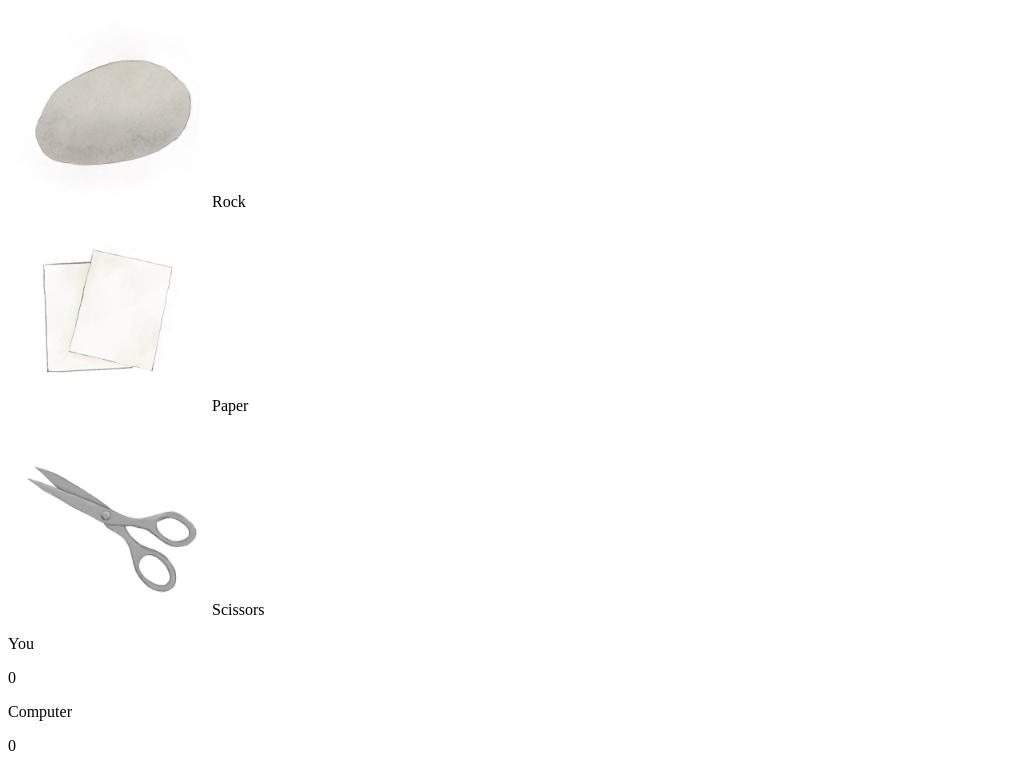
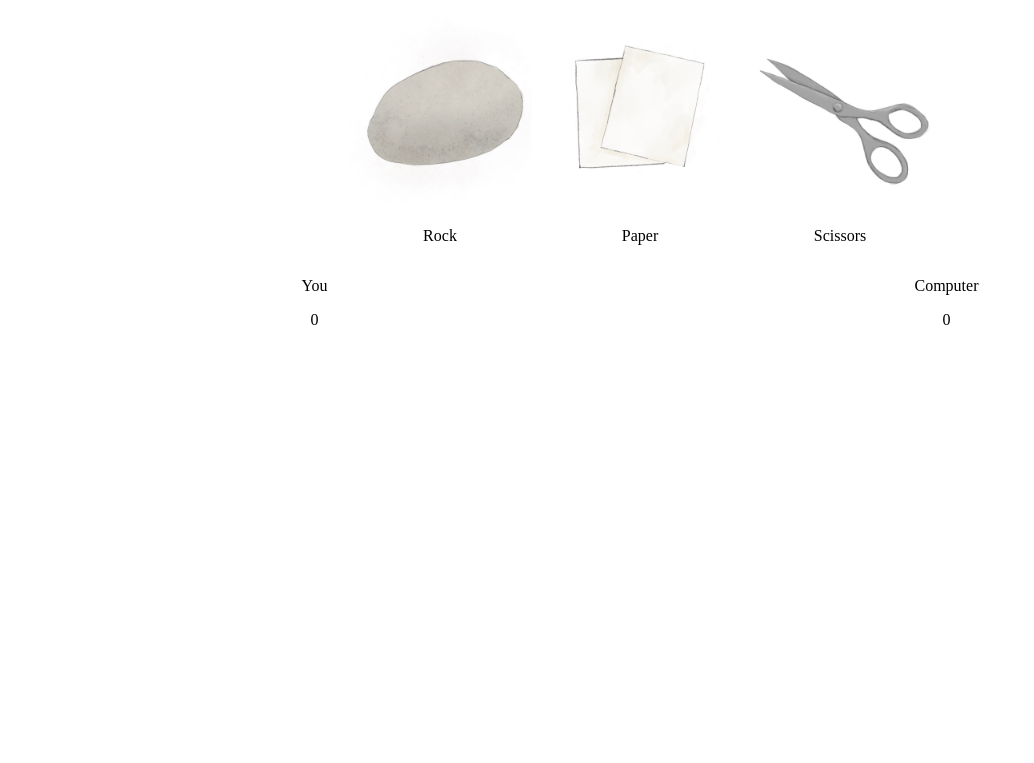
Before and after one commit to coleenhuang/Rock-Paper-Scissors, a plain HTML site: page index.html in a window 1280 px wide. Shown: the part 73-836 px from the top of the page, without its empty margins (0-1034 px from the left). After the commit the page ends 800 px from the top, so only its background shows below. Drawn offline with Linux system fonts and the light colour scheme.

Commit message:
added css to structure ui

```diff
--- a/index.html
+++ b/index.html
@@ -7,23 +7,31 @@
     </head>
     <body>
         <h1>Rock Paper Scissors</h1>
+        <div class="option-box">
             <div class="button" id="rock">
                 <img src="Rock.jpg" alt="rock"/>
-            Rock
+                <p>Rock</p>
             </div>
             <div class="button" id="paper">
                 <img src="Paper.jpg" alt="paper"/>
-            Paper
+                <p>Paper</p>
             </div>
             <div class="button" id="scissors">
                 <img src="Scissors.jpg" alt="scissor"/>
-            Scissors
+                <p>Scissors</p>
             </div>
+        </div>
+
         <div class="score-container">
+            <div>
                 <p class="label">You</p>
                 <div class="score" id="player-score">0</div>
+            </div>
+            <div>
                 <p class="label">Computer</p>
                 <div class="score" id="computer-score">0</div>
+            </div>
+
         </div>
         <div class="result hidden">
             <p></p>
--- a/style.css
+++ b/style.css
@@ -1,7 +1,29 @@
+body {
+    text-align: center;
+}
 .button img {
     max-width: 200px;
 }
-
+.option-box {
+    display: flex;
+    flex-direction: row;
+    align-items: center;
+    justify-content: center;
+}
+.score-container {
+    display: flex;
+    flex-direction: row;
+    align-items: center;
+    justify-content: space-around;
+}
+.result {
+    position: absolute;
+    top: 0;
+    bottom: 0;
+    background-color: #fefae0;
+    width: 100%;
+    height: 100%;
+}
 .hidden {
     display: none;
 }
```
Lines whose indentation alone changed are shown as unchanged.
